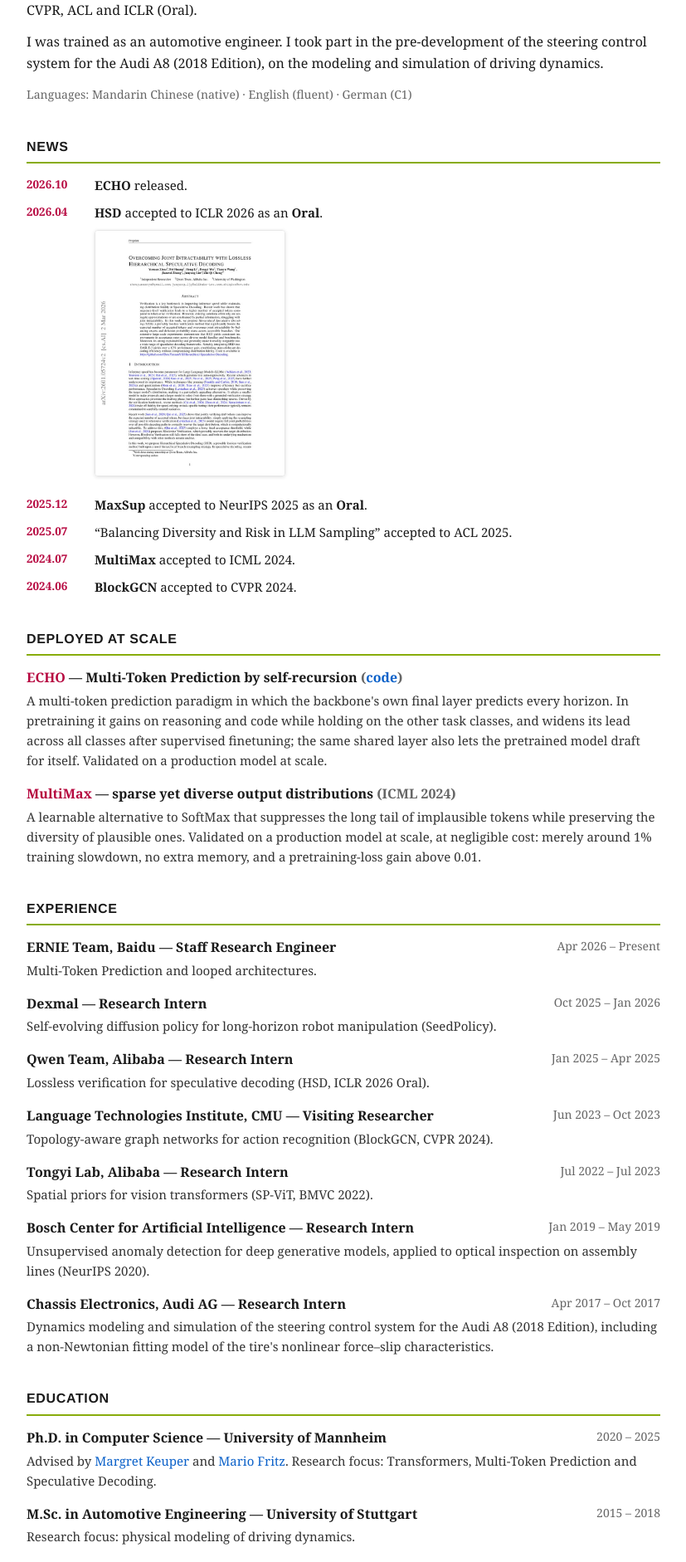
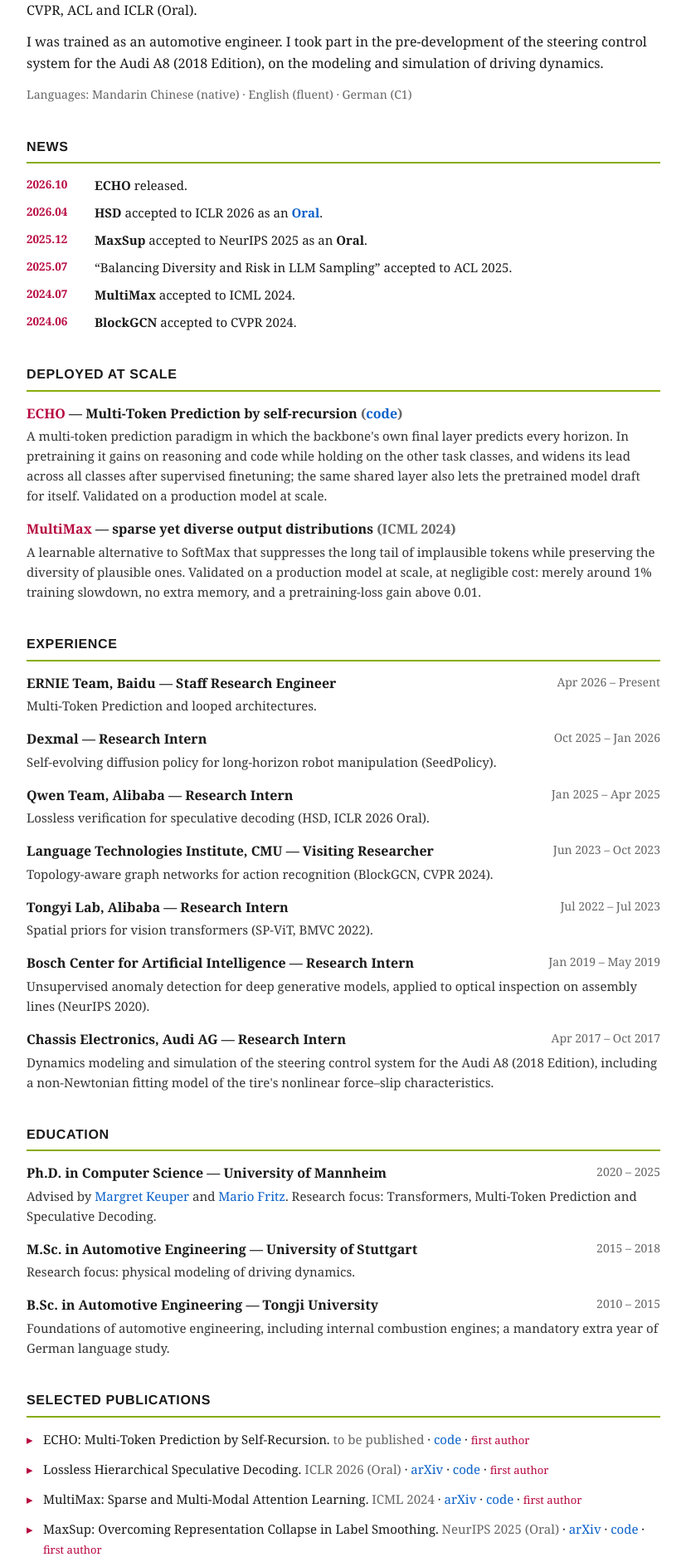
Before and after one commit to ZhouYuxuanYX/ZhouYuxuanYX.github.io, a Jekyll site: the page cv/index.html, which Jekyll copies as it is, in a window 1280 px wide. Shown: the part 417-2299 px from the top of the page at 83% size, without its empty margins (226-1053 px from the left). Built offline with Jekyll 4.4.1, drawn with Linux system fonts in a browser that asks for light colours.

Commit message:
CV: drop HSD preview image, link Oral to ICLR page

```diff
--- a/cv/index.html
+++ b/cv/index.html
@@ -49,8 +49,6 @@
   ul.news{list-style:none; padding:0; margin:0}
   ul.news li{display:flex; gap:14px; margin:0 0 9px; font-size:15px}
   ul.news .date{color:var(--accent); font-weight:bold; flex:none; width:68px; font-size:13.5px; padding-top:1px}
-  .news-preview{margin:2px 0 14px 82px; max-width:230px}
-  .news-preview img{width:100%; height:auto; border:1px solid var(--line); border-radius:4px; box-shadow:0 1px 4px rgba(0,0,0,.12)}
   .foot{margin-top:46px; font-size:13px; color:#999; text-align:center}
   .views{margin-top:40px; font-size:13px; color:#999; text-align:center}
   nav.top{margin:0 0 30px; padding-bottom:12px; border-bottom:1px solid var(--line);
@@ -99,14 +97,7 @@
   <h2>News</h2>
   <ul class="news">
     <li><span class="date">2026.10</span><span><strong>ECHO</strong> released.</span></li>
-    <li><span class="date">2026.04</span><span><strong>HSD</strong> accepted to ICLR 2026 as an <strong>Oral</strong>.</span></li>
-  </ul>
-  <div class="news-preview">
-    <a href="https://iclr.cc/virtual/2026/oral/10010024">
-      <img src="hsd_preview.jpg" alt="HSD paper preview — Overcoming Joint Intractability with Lossless Hierarchical Speculative Decoding">
-    </a>
-  </div>
-  <ul class="news">
+    <li><span class="date">2026.04</span><span><strong>HSD</strong> accepted to ICLR 2026 as an <a href="https://iclr.cc/virtual/2026/oral/10010024"><strong>Oral</strong></a>.</span></li>
     <li><span class="date">2025.12</span><span><strong>MaxSup</strong> accepted to NeurIPS 2025 as an <strong>Oral</strong>.</span></li>
     <li><span class="date">2025.07</span><span>&ldquo;Balancing Diversity and Risk in LLM Sampling&rdquo; accepted to ACL 2025.</span></li>
     <li><span class="date">2024.07</span><span><strong>MultiMax</strong> accepted to ICML 2024.</span></li>
```
Also changed, not shown: cv/hsd_preview.jpg (deleted).
